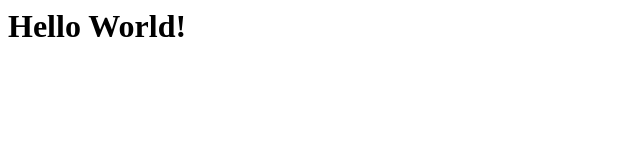
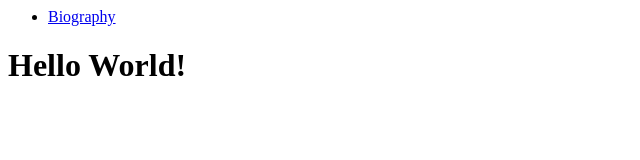
Before and after one commit to frankymryao/mysite, a plain HTML site: page index.html in a window 1280 px wide. Shown: the whole page, without its empty margins (0-640 px from the left). Drawn offline with Linux system fonts and the light colour scheme.

Commit message:
add <meta name> to index.html

```diff
--- a/index.html
+++ b/index.html
@@ -1,7 +1,11 @@
 <html>
     <head>
         <title>Hello World in Git</title>
+        <meta name="description" content="hello world in Git" />
     </head>
+    <ul>
+        <li><a href="bio.html">Biography</a></li>
+    </ul>
     <body>
         <h1>Hello World!</h1>
     </body>
```
